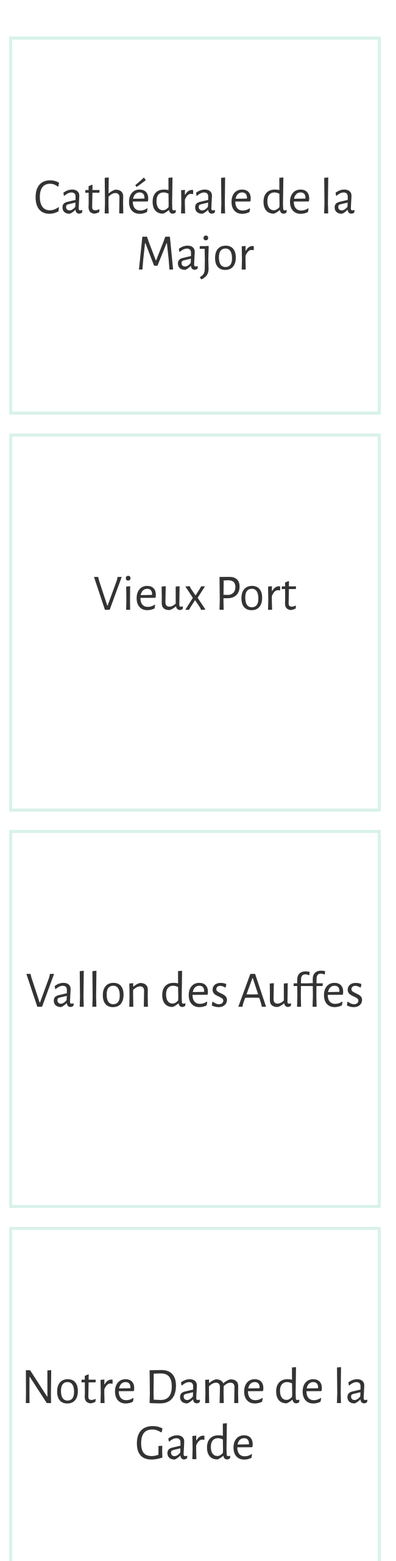
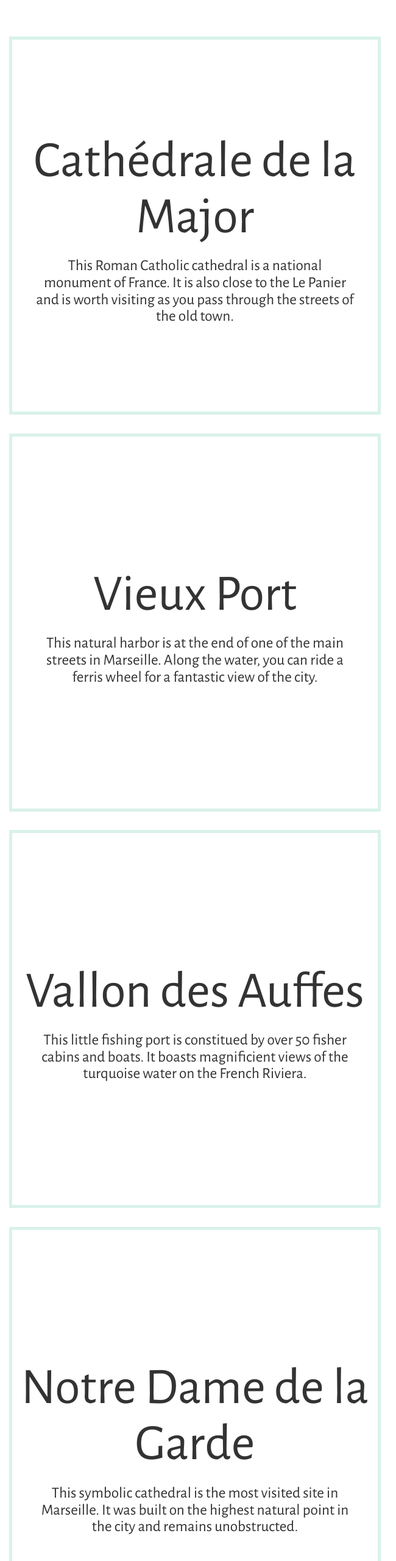
Before and after one commit to sallybzhao/pui_a6, a plain HTML site: page index.html in a window 1280 px wide. Shown: the part 1638-4198 px from the top of the page at 61% size, 0-650 px from the left. Drawn offline with nearby package versions, Linux system fonts and the light colour scheme; some packages are replaced by stand-ins of ours; grey boxes are pictures that could not be loaded.

Commit message:
changed text descriptions

```diff
--- a/index.css
+++ b/index.css
@@ -65,10 +65,15 @@ body {
 	margin: 0 auto 5%;
 }
 
+#site-1 {
+	padding-top: 25%;
+}
+
 .site-txt {
 	font-size: 30%;
-	display: none;
-	width: 70%;
+	text-align: center;
+	width: 100%;
+	padding: 20px 35px 0px;
 }
 
 .arrow {
--- a/index.html
+++ b/index.html
@@ -36,10 +36,14 @@
         <div>
           <div class="col-md-6">
             <h1 class="title" id="site-1">Cathédrale de la Major
+            <p class="site-txt">This Roman Catholic cathedral is a national monument of France. It is also close to the Le Panier and is worth visiting as you pass through the streets of the old town.</p>
             </h1>
-            <h1 class="title site-2"> Vieux Port </h1>
-            <h1 class="title site-4"> Vallon des Auffes </h1>
-            <h1 class="title site-5"> Notre Dame de la Garde </h1>
+            <h1 class="title site-2"> Vieux Port
+            <p class="site-txt"> This natural harbor is at the end of one of the main streets in Marseille. Along the water, you can ride a ferris wheel for a fantastic view of the city.</p></h1>
+            <h1 class="title site-4"> Vallon des Auffes
+            <p class="site-txt"> This little fishing port is constitued by over 50 fisher cabins and boats. It boasts magnificient views of the turquoise water on the French Riviera. </p></h1>
+            <h1 class="title site-5"> Notre Dame de la Garde
+            <p class="site-txt"> This symbolic cathedral is the most visited site in Marseille. It was built on the highest natural point in the city and remains unobstructed. </p></h1>
           </div>
           <div class="col-md-6 info">
             <div id="carousel-1" class="carousel slide">
@@ -192,28 +196,20 @@
               <h1 class="cursive" id="marseille-txt"> Marseille </h1>
 
               <a href="#" class="list-group-item">
-                <h4 class="list-group-item-heading"> <strong>A</strong> Cathédrale de la Major</h4>
-                <p class="list-group-item-text">This Roman Catholic cathefral is a national monument of France. It is also close to the Le Panier and is worth visiting as you pass through the streets of the old town.</p>
+                <h4 class="list-group-item-heading"> <strong>A</strong> &nbsp; Cathédrale de la Major</h4>
               </a>
 
               <a href="#" class="list-group-item">
-                <h4 class="list-group-item-heading"> <strong>B</strong> Vieux Port à Marseille </h4>
-                <p class="list-group-item-text">This natural harbor is at the end of one of the main streets in Marseille. Along the water, you can ride a ferris wheel for a fantastic view of the city.</p>
-              </a>
-
-<!--               <a href="#" class="list-group-item">
-                <h4 class="list-group-item-heading"> <strong>C</strong> Four des Navettes</h4>
-                <p class="list-group-item-text">This centuries-old bakery is the oldest in Marseille. The oven, built at the end of the 18th century, is still in use today to make thier signature navettes.</p>
-              </a> -->
-
-              <a href="#" class="list-group-item">
-                <h4 class="list-group-item-heading"> <strong>C</strong> Vallon des Auffes</h4>
-                <p class="list-group-item-text">This little fishing port is constitued by over 50 fisher cabins and boats. It boasts magnificient views of the turquoise water on the French Riviera.</p>
+                <h4 class="list-group-item-heading"> <strong>B</strong> &nbsp; Vieux Port à Marseille </h4>
               </a>
 
               <a href="#" class="list-group-item">
-                <h4 class="list-group-item-heading"> <strong>D</strong> Notre Dame de la Garde</h4>
-                <p class="list-group-item-text">This symbolic cathedral is the most visited site in Marseille. It was built on the highest natural point in the city and remains unobstructed. </p>
+                <h4 class="list-group-item-heading"> <strong>C</strong> &nbsp; Vallon des Auffes</h4>
+              </a>
+
+              <a href="#" class="list-group-item">
+                <h4 class="list-group-item-heading"> <strong>D</strong> &nbsp; Notre Dame de la Garde</h4>
+                <!-- <p class="list-group-item-text"></p> -->
               </a>
 
           </div><!-- end list-group -->
@@ -230,7 +226,7 @@
 
     </div><!-- end container-fluid -->
 
-    <div>Icons made by <a href="https://www.flaticon.com/authors/lyolya" title="Lyolya">Lyolya</a> from <a href="https://www.flaticon.com/" title="Flaticon">www.flaticon.com</a> is licensed by <a href="http://creativecommons.org/licenses/by/3.0/" title="Creative Commons BY 3.0" target="_blank">CC 3.0 BY</a></div>
+    <!-- <div>Icons made by <a href="https://www.flaticon.com/authors/lyolya" title="Lyolya">Lyolya</a> from <a href="https://www.flaticon.com/" title="Flaticon">www.flaticon.com</a> is licensed by <a href="http://creativecommons.org/licenses/by/3.0/" title="Creative Commons BY 3.0" target="_blank">CC 3.0 BY</a></div> -->
 
   </body>
 </html>
```
